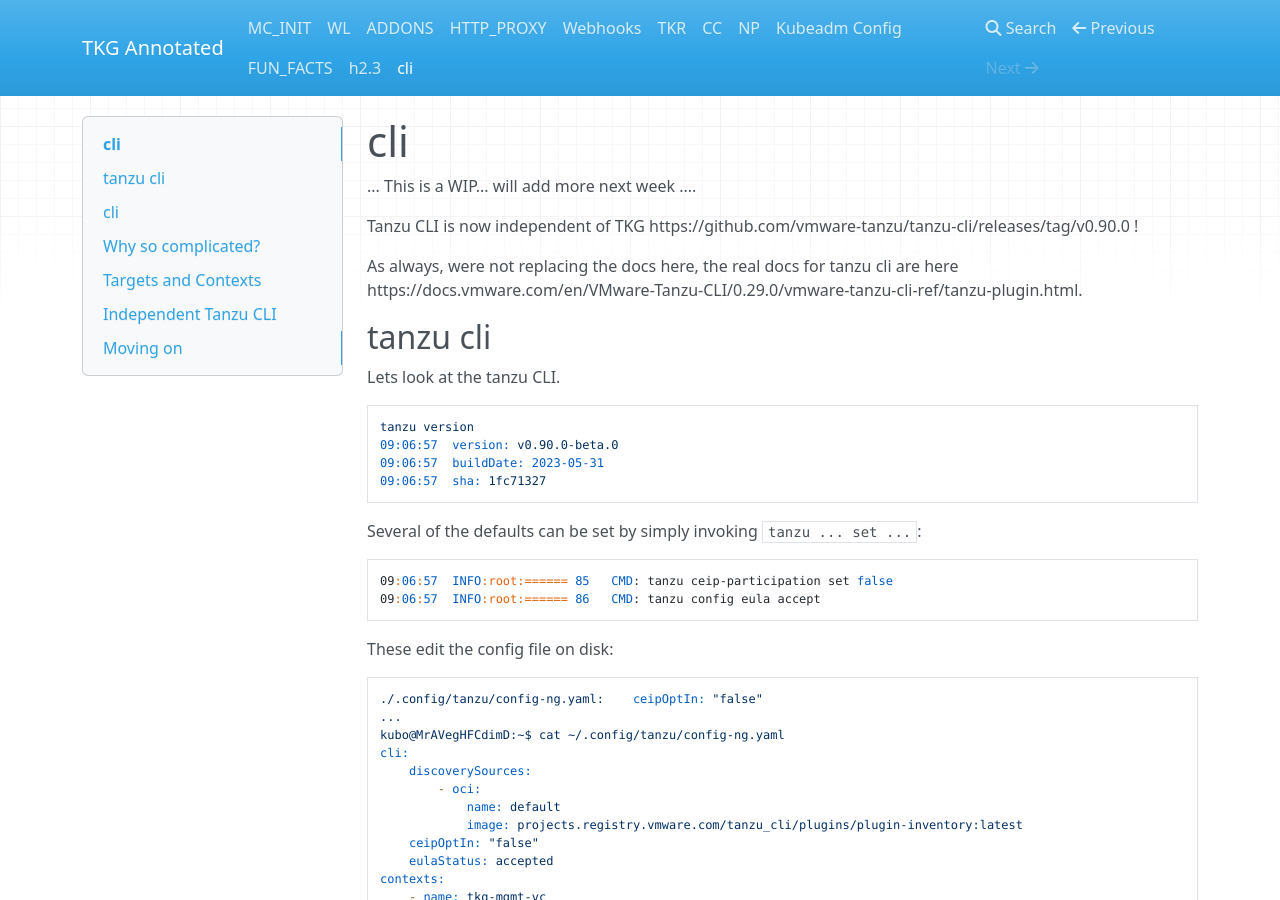
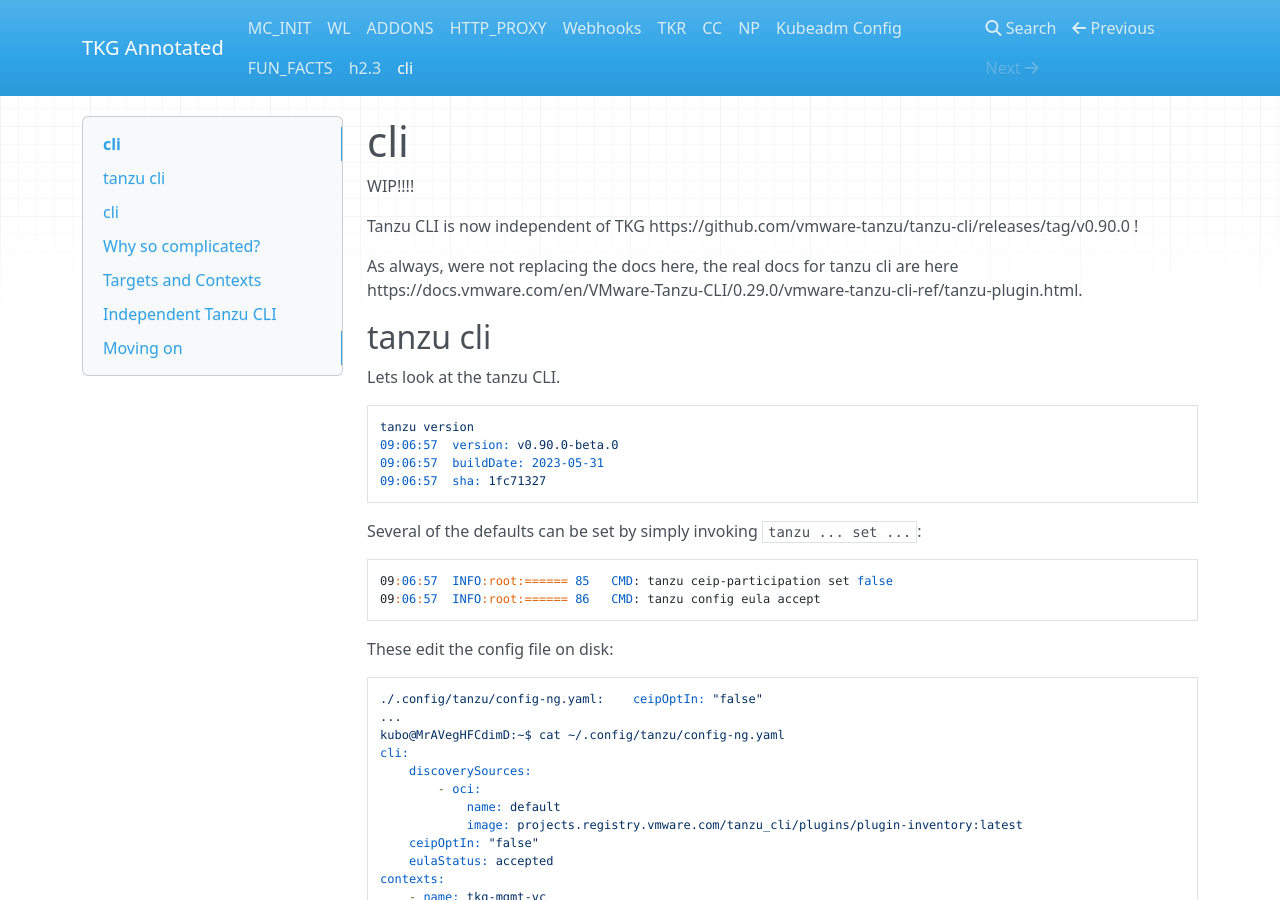
Before and after one commit to jayunit100/tanzu-install-annotated, an MkDocs documentation site: the page built from docs/zz-tanzucli.md, in a window 1280 px wide and 900 px high. Built offline with MkDocs 1.6.1, drawn with Linux system fonts in a browser that asks for light colours; nearby versions of some CDN libraries.

Commit message:
Update zz-tanzucli.md

````diff
--- a/docs/zz-tanzucli.md
+++ b/docs/zz-tanzucli.md
@@ -1,6 +1,6 @@
 # cli
 
-... This is a WIP... will add more next week  ....
+WIP!!!!
 
 Tanzu CLI is now independent of TKG  https://github.com/vmware-tanzu/tanzu-cli/releases/tag/v0.90.0 !
 
@@ -17,6 +17,7 @@
 ```
 
 Several of the defaults can be set by simply invoking `tanzu ... set ...`:
+
 ```
 09:06:57  INFO:root:====== 85   CMD: tanzu ceip-participation set false
 09:06:57  INFO:root:====== 86   CMD: tanzu config eula accept
````
